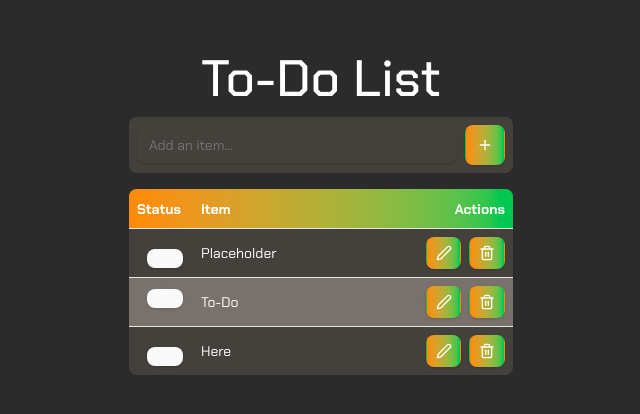
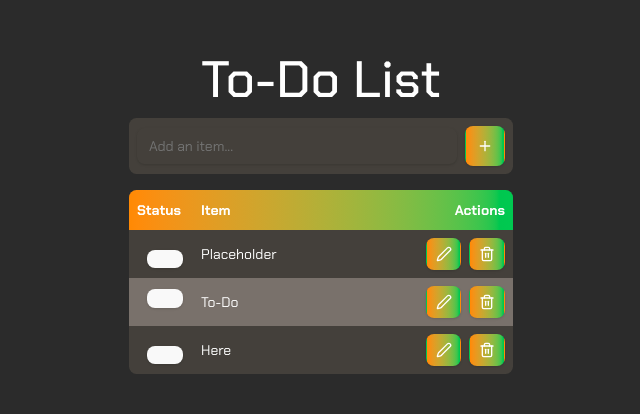
Before and after one commit to Andrew-R-Lawler/go-react-server, a React (Vite) app in the folder client/: page / in a window 1280 px wide. Shown: the part 192-606 px from the top of the page, without its empty margins (319-959 px from the left). Built offline with nearby package versions, Linux system fonts and the light colour scheme.

Commit message:
styling touchup

```diff
--- a/client/src/App.tsx
+++ b/client/src/App.tsx
@@ -43,12 +43,12 @@ function App() {
             <div className='flex-item'>
             <h1 className='chakra-petch-medium header1 text-white'>To-Do List</h1>
                 <form onSubmit={handleAddItem} className="space-y-4 bg-stone-700 rounded-md">
-                    <div className="flex items-center space-x-0 rounded-md overflow-hidden focus-within:ring-2 focus-within:ring-offset-2 focus-within:ring-orange-400">
+                    <div className="flex items-center space-x-0 rounded-md overflow-hidden focus-within:ring-1 focus-within:ring-offset-1">
                         <Input
                           type="text"
                           placeholder="Add an item..."
                           className="chakra-petch-regular border-none focus-visible:ring-0 focus-visible:ring-offset-0 text-white"
-                          value={inputValue}
+                          value={inputValue}nd
                           onChange={handleChange}
                         />
                         <Button
--- a/client/src/components/input-with-button.tsx
+++ b/client/src/components/input-with-button.tsx
@@ -36,7 +36,7 @@ export function InputWithButton() {
 
   return (
     <div className="space-y-4 w-full max-w-sm">
-      <div className="flex items-center bg-stone-900 space-x-0 border rounded-md overflow-hidden focus-within:ring-2 focus-within:ring-offset-2 focus-within:ring-orange-400">
+      <div className="flex items-center space-x-0 border rounded-md overflow-hidden focus-within:ring-2 focus-within:ring-offset-2 focus-within:ring-orange-400">
         <Input
           type="text"
           placeholder="Add an item..."
--- a/client/src/components/styled-table.tsx
+++ b/client/src/components/styled-table.tsx
@@ -34,9 +34,9 @@ export function StyledTable({ items, setItems }: StyledTableProps) {
 
   return (
     <div className="text-white w-full max-w-sm">
-      <Table className="chakra-petch-regular border-radius bg-stone-700 rounded-md overflow-hidden">
+      <Table className="chakra-petch-regular border-none border-radius bg-stone-700 rounded-md overflow-hidden">
         <TableHeader className="bg-gradient-to-r from-orange-400 to-green-500">
-          <TableRow>
+          <TableRow className="border-none">
             <TableHead className="text-white font-bold w-16">Status</TableHead>
             <TableHead className="text-white font-bold">Item</TableHead>
             <TableHead className="text-white font-bold text-right">Actions</TableHead>
@@ -44,7 +44,7 @@ export function StyledTable({ items, setItems }: StyledTableProps) {
         </TableHeader>
         <TableBody>
           {items.map((item) => (
-            <TableRow key={item.id} className={item.completed ? "bg-stone-500" : ""}>
+            <TableRow key={item.id} className={item.completed ? "bg-stone-500 border-none" : "border-none"}>
               <TableCell className="text-center">
                 <Checkbox
                   checked={item.completed}
```
Also changed, not shown: 1 other file (tests, documents, lock files or other folders).
